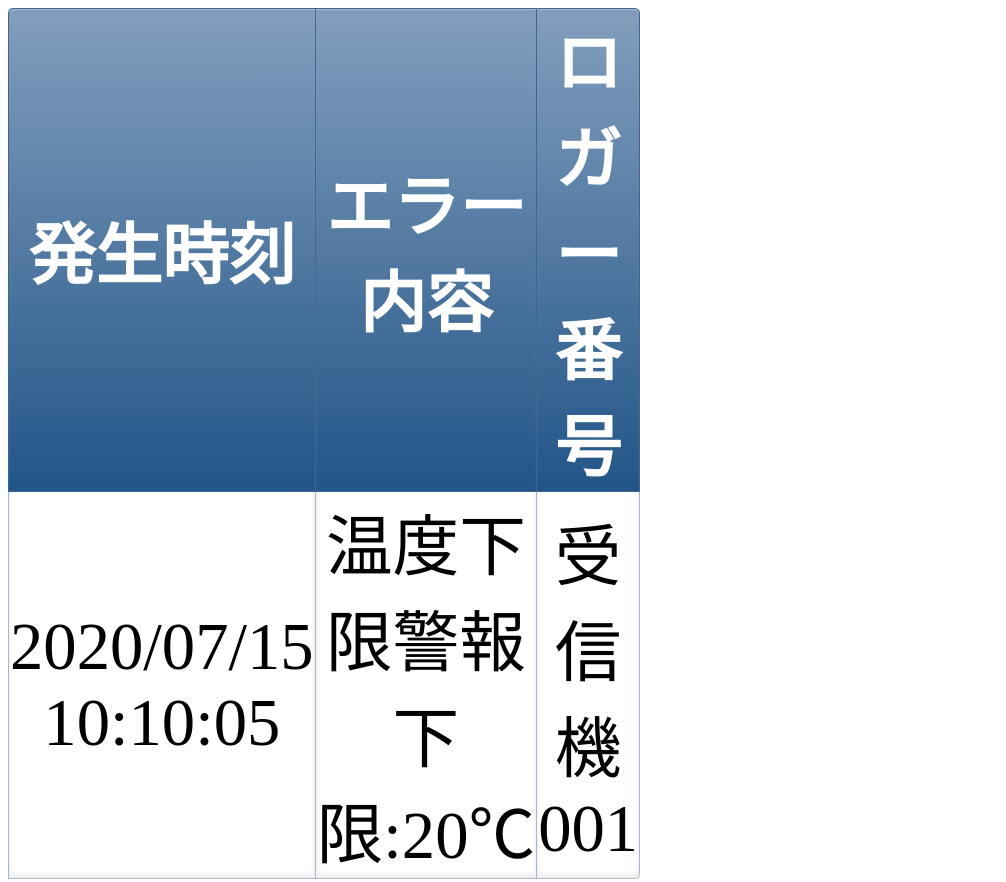
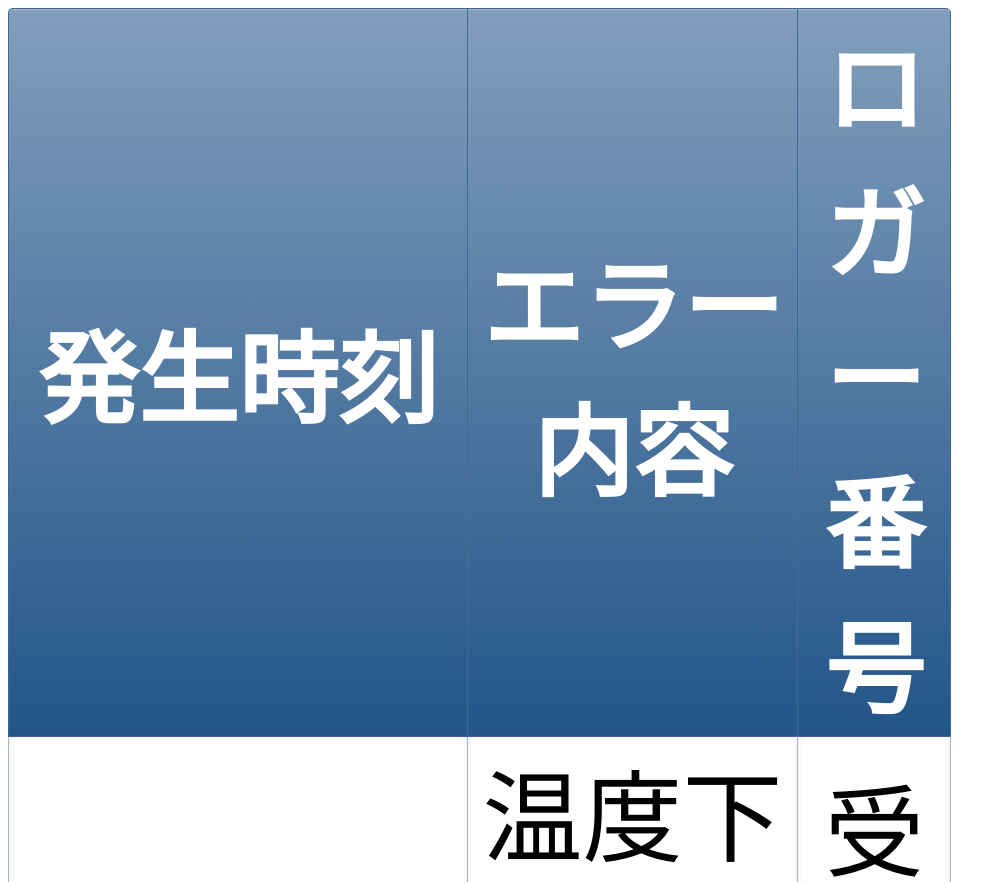
Before and after one commit to whoshi/linenofify, a plain HTML site: page index.html in a window 1280 px wide. Shown: the top 882 px of the page, without its empty margins (0-1006 px from the left). Drawn offline with Linux system fonts and the light colour scheme.

Commit message:
Update logger.css

```diff
--- a/logger.css
+++ b/logger.css
@@ -1,5 +1,5 @@
 BODY{
- font-size: 50pt;
+ font-size: 100px;
 }
 table.alert{
   width: 400px;
```
